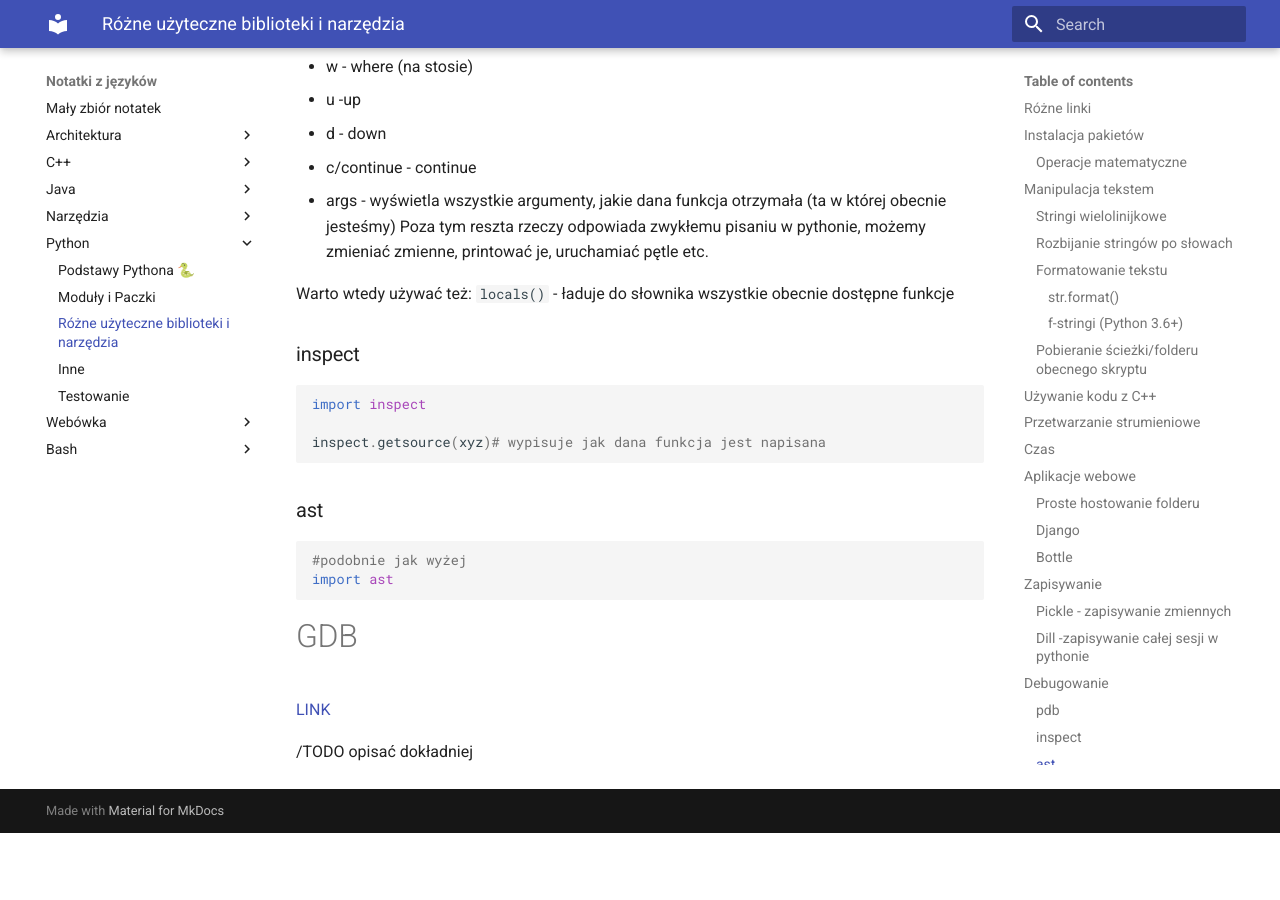
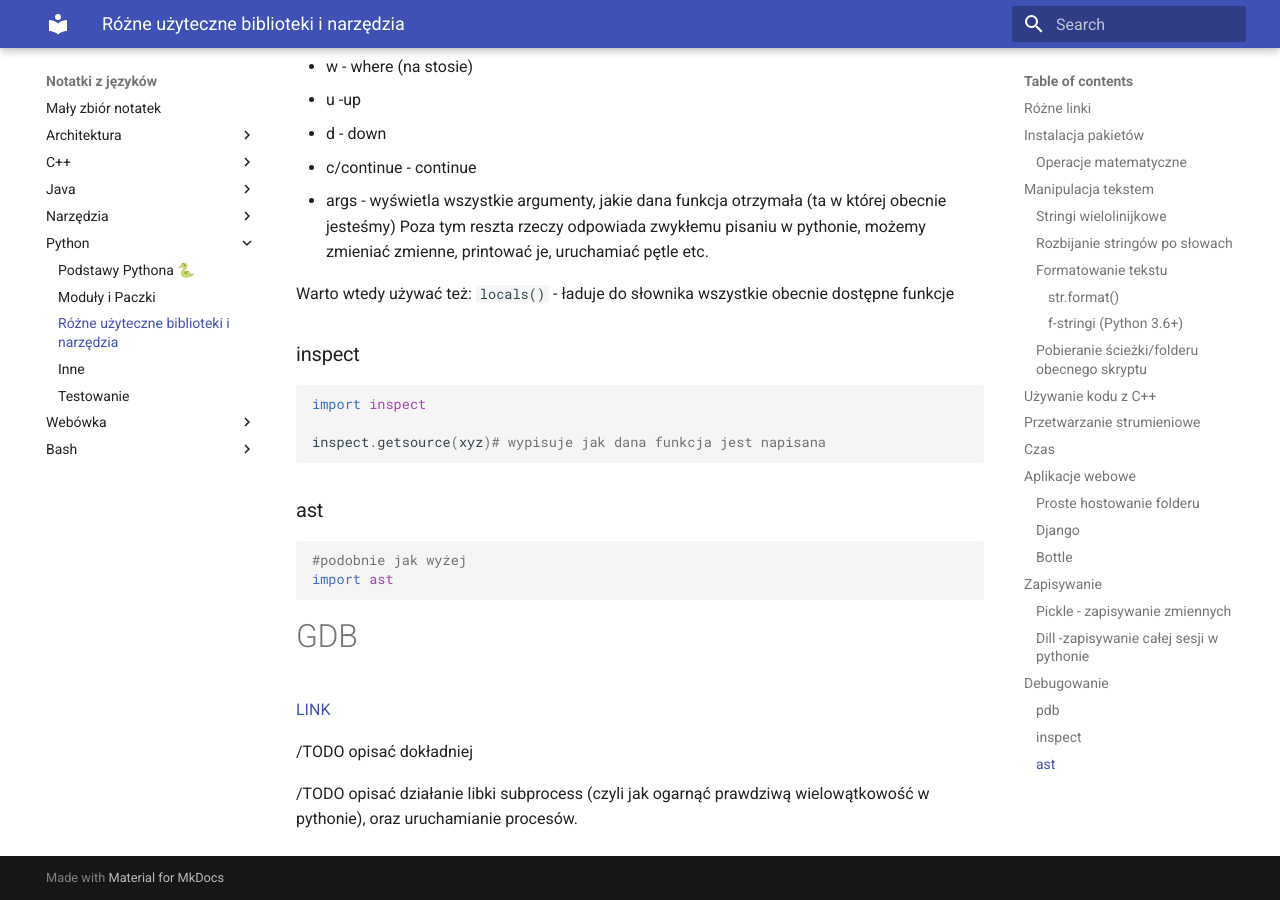
Before and after one commit to pktiuk/notatki_z_jezykow, an MkDocs documentation site: the page built from docs/Python/4_biblioteki_i_narzędzia.md, in a window 1280 px wide and 900 px high, scrolled down 3304 px. Built offline with MkDocs 1.6.1 and Material for MkDocs 9.7.7, drawn with Linux system fonts in a browser that asks for light colours; before the commit the page ends 4137 px from its top, so only the background shows below that.

Commit message:
Nowe todo

```diff
--- a/docs/Python/4_biblioteki_i_narzędzia.md
+++ b/docs/Python/4_biblioteki_i_narzędzia.md
@@ -176,3 +176,7 @@ import ast
 [LINK](https://wiki.python.org/moin/DebuggingWithGdb)
 
 /TODO opisać dokładniej
+
+
+
+/TODO opisać działanie libki subprocess (czyli jak ogarnąć prawdziwą wielowątkowość w pythonie), oraz uruchamianie procesów.
```
